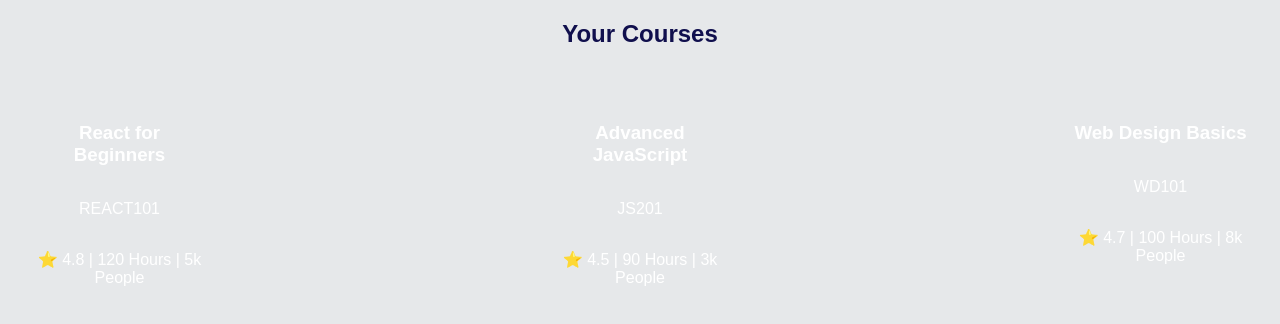
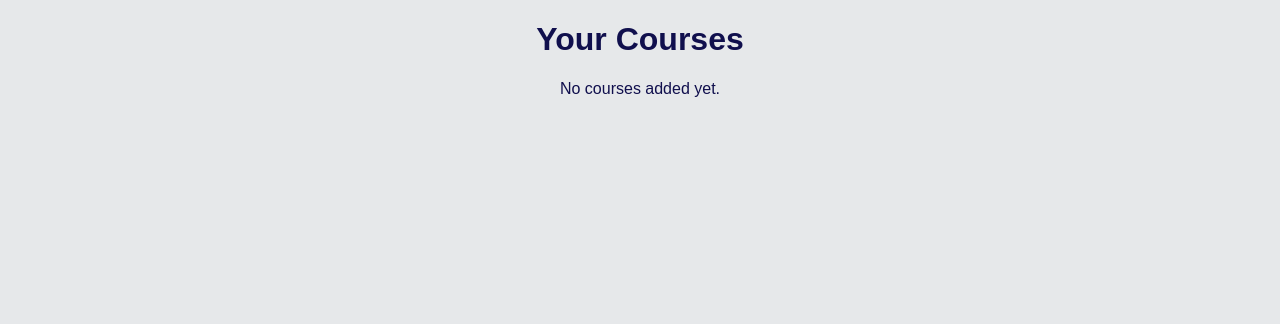
Before and after one commit to SUSA-HTH/uOStudent, a React (Create React App) app: page /course-list in a window 1280 px wide. Shown: the top 324 px of the page. Built offline with nearby package versions, Linux system fonts and the light colour scheme; the HTML template or start-up script is replaced by a standard one.

Commit message:
course list now working from dashboard courses very demure very mindful very classy

```diff
--- a/src/pages/Calendar.js
+++ b/src/pages/Calendar.js
@@ -64,9 +64,9 @@ const Calendar = () => {
       </div>
 
       <div className="bottom-nav">
-        <button onClick={() => navigate('/')}>🏠</button> {/* Home */}
+        <button onClick={() => navigate('/dashboard')}>🏠</button> {/* Home */}
         <button onClick={() => navigate('/calendar')}>📅</button> {/* Calendar */}
-        <button>📖</button> {/* Placeholder for another route */}
+        <button onClick={() => navigate('/course-list')}>📖</button> {/* Course List */}
         <button>📝</button> {/* Placeholder for another route */}
         <button onClick={() => navigate('/profile')}>👤</button> {/* Profile */}
     </div>
--- a/src/pages/CourseList.js
+++ b/src/pages/CourseList.js
@@ -4,26 +4,26 @@ const CourseList = () => {
   const [courses, setCourses] = useState([]);
 
   useEffect(() => {
-    const storedCourses = [
-      { id: 1, title: 'React for Beginners', courseCode: 'REACT101', rating: 4.8, hours: 120, people: '5k' },
-      { id: 2, title: 'Advanced JavaScript', courseCode: 'JS201', rating: 4.5, hours: 90, people: '3k' },
-      { id: 3, title: 'Web Design Basics', courseCode: 'WD101', rating: 4.7, hours: 100, people: '8k' }
-    ];
-
-    setCourses(storedCourses);
+    const storedCourses = localStorage.getItem('courses');
+    if (storedCourses) {
+      setCourses(JSON.parse(storedCourses));
+    }
   }, []);
 
   return (
     <div className="course-list">
-      <h2>Your Courses</h2>
-      <div className="courses">
-        {courses.map(course => (
-          <div className="course-item" key={course.id}>
-            <h3>{course.title}</h3>
-            <p>{course.courseCode}</p>
-            <p>⭐ {course.rating} | {course.hours} Hours | {course.people} People</p>
-          </div>
-        ))}
+      <h1>Your Courses</h1>
+      <div className="course-container">
+        {courses.length > 0 ? (
+          courses.map(course => (
+            <div key={course.id} className="course-item" style={{ backgroundColor: course.backgroundColor }}>
+              <h3>{course.name}</h3>
+              <p>{course.code}</p>
+            </div>
+          ))
+        ) : (
+          <p>No courses added yet.</p>
+        )}
       </div>
     </div>
   );
--- a/src/pages/Login.js
+++ b/src/pages/Login.js
@@ -22,7 +22,7 @@ const Login = () => {
       alert(`Welcome, ${user.fullname}!`);
 
       // Redirect to the calendar page (or another page) after successful login
-      navigate('/calendar');
+      navigate('/dashboard');
     } catch (error) {
       alert('Error logging in: ' + error.message);
     }
```
